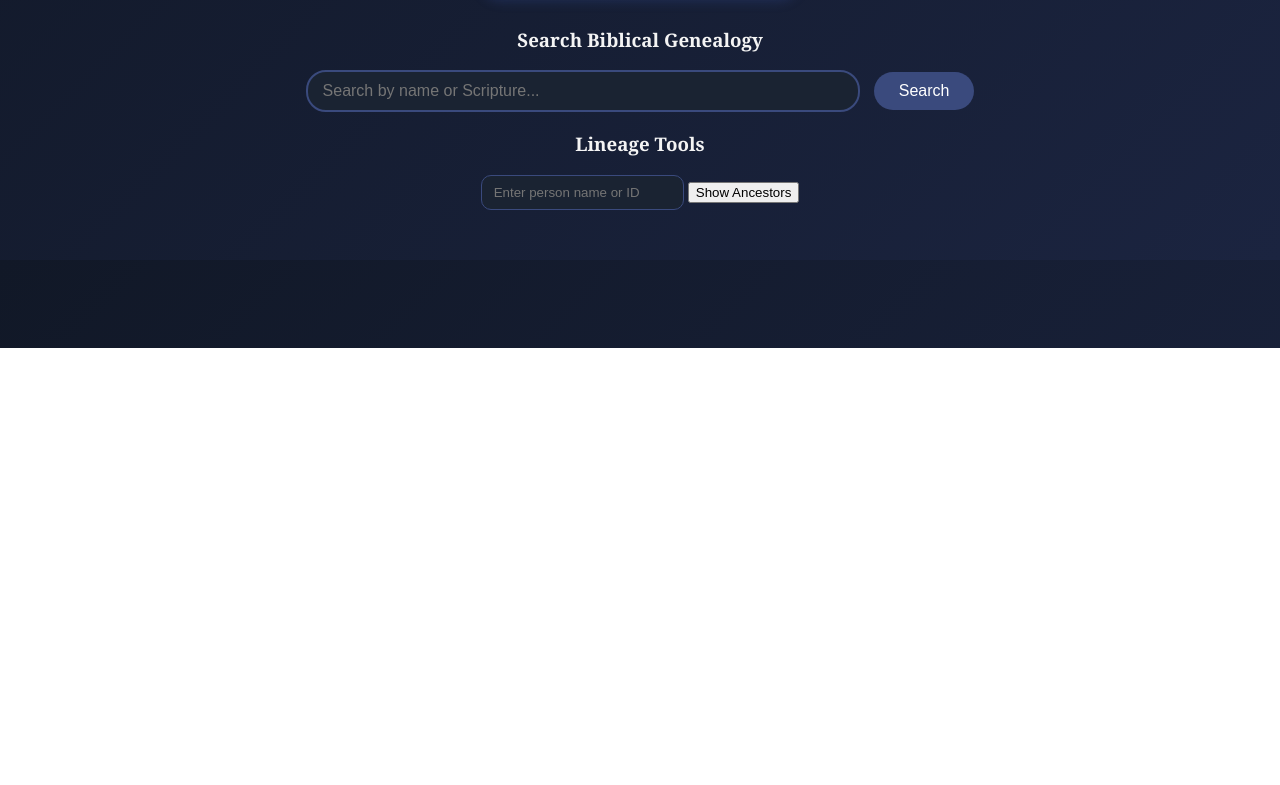
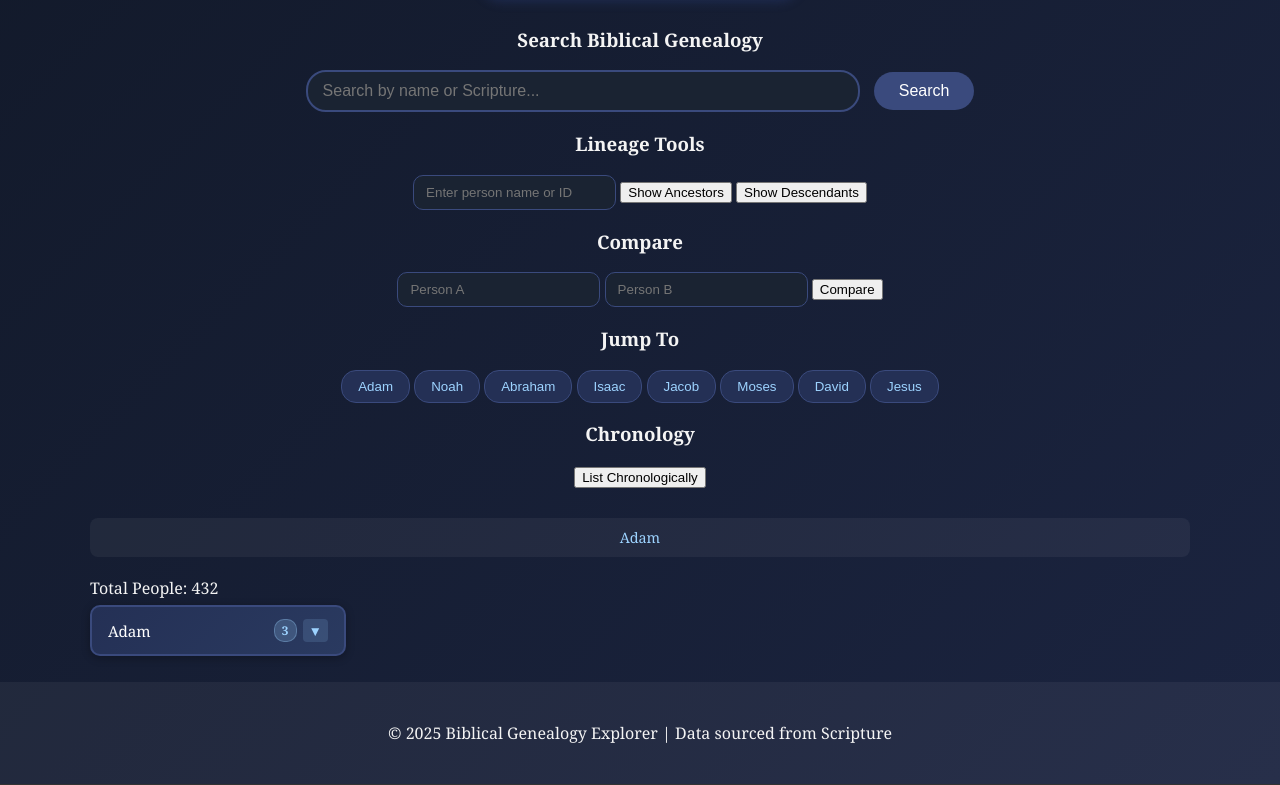
Before and after one commit to asmith-oss/biblical-genealogy, a plain HTML site: page index.html in a window 1280 px wide. Shown: the part 452-1237 px from the top of the page. Before the commit the page ends 800 px from the top, so only its background shows below. Drawn offline with Linux system fonts and the light colour scheme.

```diff
--- a/index.html
+++ b/index.html
@@ -99,3 +99,61 @@
           <h3>Lineage Tools</h3>
           <input type="text" id="lin-person" placeholder="Enter person name or ID" />
           <button id="btn-ancestors">Show Ancestors</button>
+          <button id="btn-descendants">Show Descendants</button>
+        </div>
+
+        <!-- Compare -->
+        <div class="compare-section">
+          <h3>Compare</h3>
+          <input type="text" id="cmp-a" placeholder="Person A" />
+          <input type="text" id="cmp-b" placeholder="Person B" />
+          <button id="btn-compare">Compare</button>
+        </div>
+
+        <!-- Jump To -->
+        <div class="jump-section">
+          <h3>Jump To</h3>
+          <button class="nav-btn" data-person="adam">Adam</button>
+          <button class="nav-btn" data-person="noah">Noah</button>
+          <button class="nav-btn" data-person="abraham">Abraham</button>
+          <button class="nav-btn" data-person="isaac">Isaac</button>
+          <button class="nav-btn" data-person="jacob">Jacob</button>
+          <button class="nav-btn" data-person="moses">Moses</button>
+          <button class="nav-btn" data-person="david">David</button>
+          <button class="nav-btn" data-person="jesus">Jesus</button>
+        </div>
+
+        <!-- Chronology -->
+        <div class="timeline-section">
+          <h3>Chronology</h3>
+          <button id="btn-chronology">List Chronologically</button>
+        </div>
+      </div>
+    </section>
+
+    <section id="breadcrumb-container">
+      <div id="breadcrumb"></div>
+      <div id="person-count-container">
+        Total People: <span id="person-count">0</span>
+      </div>
+    </section>
+
+    <section id="tree-container">
+      <div id="tree-root"></div>
+    </section>
+  </main>
+
+  <div id="infoModal" class="modal">
+    <div class="modal-content">
+      <span class="close">&times;</span>
+      <div id="person-info"></div>
+    </div>
+  </div>
+
+  <footer>
+    <p>© 2025 Biblical Genealogy Explorer | Data sourced from Scripture</p>
+  </footer>
+
+  <script src="app.js"></script>
+</body>
+</html>
```
